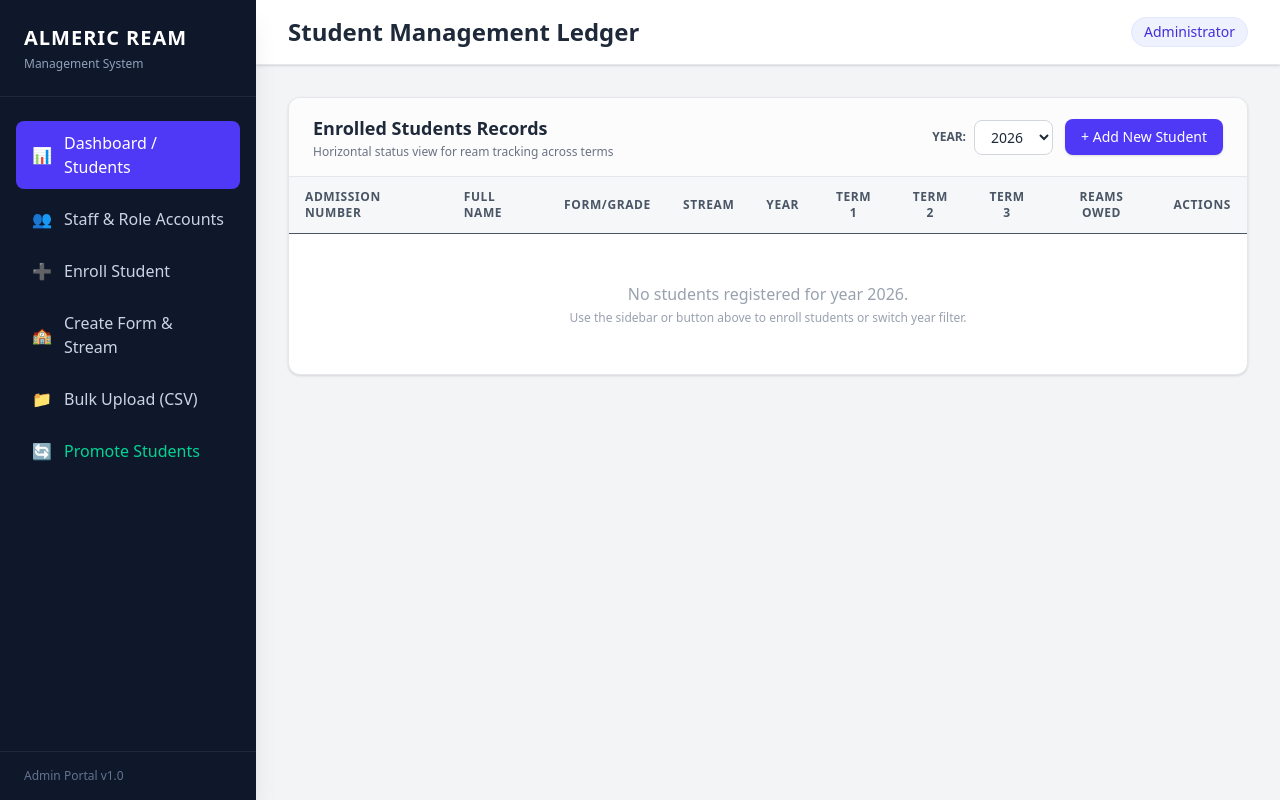
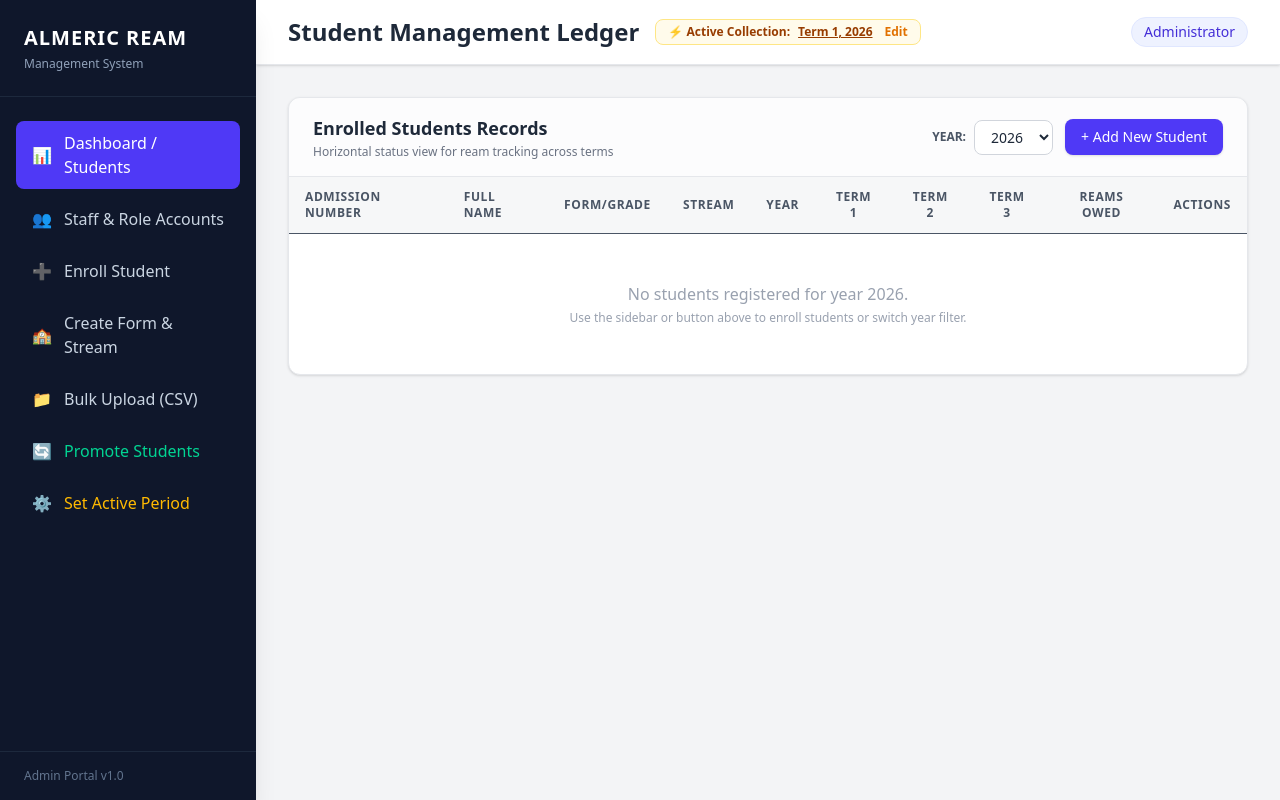
Before and after one commit to erickodhi/ALMERIC_REAM, a Flask app: page /admin in a window 1280 px wide. Run offline with Flask 3, Linux system fonts and the light colour scheme; data comes from the database, SQL or seed files in the repository; data that the repository does not hold is empty.

Commit message:
Integrate active collection period settings into app.py and admin template

```diff
--- a/app.py
+++ b/app.py
@@ -11,7 +11,7 @@ from flask import (
     url_for,
     session,
 )
-from models import Form, Student, Stream, StaffUser, ReamRecord, db
+from models import Form, Student, Stream, StaffUser, ReamRecord, SystemSetting, db
 
 app = Flask(__name__)
 
@@ -30,10 +30,27 @@ with app.app_context():
 
 @app.route('/admin', methods=['GET', 'POST'])
 def admin_dashboard():
+    # Ensure system setting exists
+    system_setting = SystemSetting.query.first()
+    if not system_setting:
+        system_setting = SystemSetting(active_year='2026', active_term='Term 1')
+        db.session.add(system_setting)
+        db.session.commit()
+
     if request.method == 'POST':
         action = request.form.get('action')
 
-        if action == 'add_form':
+        if action == 'set_active_period':
+            active_year = request.form.get('active_year')
+            active_term = request.form.get('active_term')
+            if active_year and active_term:
+                system_setting.active_year = active_year.strip()
+                system_setting.active_term = active_term.strip()
+                db.session.commit()
+                flash(f'Active collection period locked to {active_term}, {active_year} successfully!', 'success')
+            return redirect(url_for('admin_dashboard'))
+
+        elif action == 'add_form':
             form_name = request.form.get('form_name')
             if form_name:
                 existing = Form.query.filter_by(name=form_name).first()
@@ -104,7 +121,8 @@ def admin_dashboard():
         forms=forms,
         students=students,
         available_years=available_years,
-        selected_year=selected_year
+        selected_year=selected_year,
+        system_setting=system_setting
     )
 
 
@@ -357,10 +375,12 @@ def ream_dashboard():
         flash('Please log in first.', 'warning')
         return redirect(url_for('login'))
 
-    selected_year = request.args.get('year', '2026')
-    selected_term = request.args.get('term', 'Term 1')
+    # Fetch active term and year globally configured by Admin
+    setting = SystemSetting.query.first()
+    selected_year = setting.active_year if setting else '2026'
+    selected_term = setting.active_term if setting else 'Term 1'
+
     page = request.args.get('page', 1, type=int)
-
     term_map = {'Term 1': 1, 'Term 2': 2, 'Term 3': 3}
 
     if request.method == 'POST':
@@ -394,9 +414,9 @@ def ream_dashboard():
                         db.session.commit()
                         flash(f'Submission undone for {student.full_name}.', 'info')
 
-        return redirect(url_for('ream_dashboard', year=selected_year, term=selected_term, page=page))
+        return redirect(url_for('ream_dashboard', page=page))
 
-    # Pagination: exactly 15 students per page
+    # Pagination: exactly 15 students per page matching the active year
     pagination = Student.query.filter_by(year=selected_year).order_by(Student.adm_no).paginate(page=page, per_page=15, error_out=False)
     students = pagination.items
 
--- a/models.py
+++ b/models.py
@@ -60,3 +60,8 @@ class ReamRecord(db.Model):
     received_by = db.Column(db.String(100), nullable=False) # Staff username
 
     student = db.relationship('Student', backref=db.backref('ream_records', lazy=True))
+
+class SystemSetting(db.Model):
+    id = db.Column(db.Integer, primary_key=True)
+    active_year = db.Column(db.String(10), default='2026')
+    active_term = db.Column(db.String(20), default='Term 1')
--- a/templates/admin.html
+++ b/templates/admin.html
@@ -39,6 +39,10 @@
             <button onclick="openModal('promoteModal')" class="w-full text-left flex items-center px-4 py-2.5 rounded-lg hover:bg-slate-800 hover:text-white transition text-emerald-400">
                 <span class="mr-3">🔄</span> Promote Students
             </button>
+
+            <button onclick="openModal('activePeriodModal')" class="w-full text-left flex items-center px-4 py-2.5 rounded-lg hover:bg-slate-800 hover:text-white transition text-amber-400">
+                <span class="mr-3">⚙️</span> Set Active Period
+            </button>
         </nav>
 
         <div class="px-6 py-4 border-t border-slate-800 text-xs text-slate-500">
@@ -50,7 +54,16 @@
     <main class="flex-1 flex flex-col h-screen overflow-y-auto">
 
         <header class="bg-white shadow-sm border-b border-gray-200 px-8 py-4 flex justify-between items-center">
-            <h1 class="text-2xl font-bold text-gray-800">Student Management Ledger</h1>
+            <div class="flex items-center space-x-4">
+                <h1 class="text-2xl font-bold text-gray-800">Student Management Ledger</h1>
+                <!-- Active Period Badge Display -->
+                <div class="hidden md:flex items-center space-x-2 bg-amber-50 border border-amber-200 text-amber-800 px-3 py-1 rounded-lg text-xs font-semibold">
+                    <span>⚡ Active Collection:</span>
+                    <span class="font-bold underline">{{ system_setting.active_term }}, {{ system_setting.active_year }}</span>
+                    <button onclick="openModal('activePeriodModal')" class="ml-1 text-amber-600 hover:text-amber-900 font-bold">Edit</button>
+                </div>
+            </div>
+
             <div class="flex items-center space-x-3">
                 <span class="text-sm font-medium bg-indigo-50 text-indigo-700 px-3 py-1 rounded-full border border-indigo-100">Administrator</span>
             </div>
@@ -310,6 +323,35 @@
         </div>
     </div>
 
+    <!-- 5. Set Active Period Modal -->
+    <div id="activePeriodModal" class="fixed inset-0 bg-black/50 backdrop-blur-xs hidden flex items-center justify-center z-50 p-4">
+        <div class="bg-white rounded-xl shadow-2xl max-w-md w-full p-6 relative border border-gray-100">
+            <button onclick="closeModal('activePeriodModal')" class="absolute top-4 right-4 text-gray-400 hover:text-gray-600 text-xl">&times;</button>
+            <h3 class="text-lg font-bold text-gray-800 mb-1">Set Active Collection Period</h3>
+            <p class="text-xs text-gray-500 mb-4">This globally locks the current term and year for ream collection desks.</p>
+
+            <form action="{{ url_for('admin_dashboard') }}" method="POST">
+                <input type="hidden" name="action" value="set_active_period">
+                <div class="mb-3">
+                    <label class="block text-xs font-semibold text-gray-600 uppercase mb-1">Active Academic Year</label>
+                    <input type="text" name="active_year" value="{{ system_setting.active_year }}" required class="w-full px-3 py-2 border rounded-lg border-gray-300 text-sm">
+                </div>
+                <div class="mb-4">
+                    <label class="block text-xs font-semibold text-gray-600 uppercase mb-1">Active Term</label>
+                    <select name="active_term" class="w-full px-3 py-2 border rounded-lg border-gray-300 text-sm bg-white">
+                        <option value="Term 1" {% if system_setting.active_term == 'Term 1' %}selected{% endif %}>Term 1</option>
+                        <option value="Term 2" {% if system_setting.active_term == 'Term 2' %}selected{% endif %}>Term 2</option>
+                        <option value="Term 3" {% if system_setting.active_term == 'Term 3' %}selected{% endif %}>Term 3</option>
+                    </select>
+                </div>
+                <div class="flex space-x-3">
+                    <button type="button" onclick="closeModal('activePeriodModal')" class="flex-1 bg-gray-100 hover:bg-gray-200 text-gray-700 py-2 rounded-lg text-sm font-medium transition">Cancel</button>
+                    <button type="submit" class="flex-1 bg-amber-600 hover:bg-amber-700 text-white py-2 rounded-lg text-sm font-medium transition shadow-sm">Save Active Period</button>
+                </div>
+            </form>
+        </div>
+    </div>
+
     <!-- Embedded Mapping Data for JavaScript Dropdown Sync -->
     <script>
         const formStreamsData = {
```
